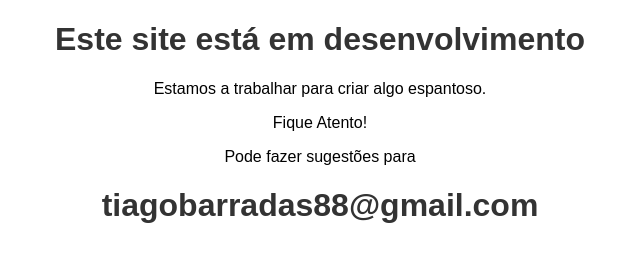
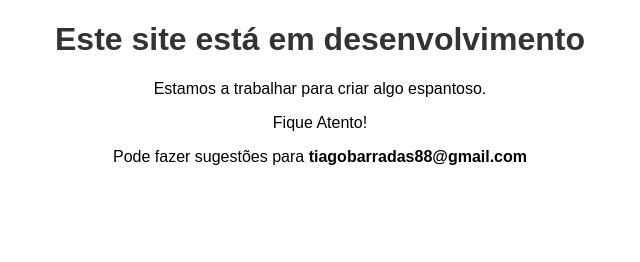
Before and after one commit to Tiago-Elephant/Tiago-Website, a plain HTML site: page index.html in a window 1280 px wide. Shown: the whole page, without its empty margins (320-960 px from the left). Drawn offline with Linux system fonts and the light colour scheme.

Commit message:
Update index.html

```diff
--- a/index.html
+++ b/index.html
@@ -18,7 +18,7 @@
     <h1>Este site está em desenvolvimento</h1>
     <p>Estamos a trabalhar para criar algo espantoso. </p>
     <p> Fique Atento!</p>
-    <p>Pode fazer sugestões para <h1>tiagobarradas88@gmail.com</h1></p>
+    <p>Pode fazer sugestões para <strong>tiagobarradas88@gmail.com</strong></p>
 
 </body>
 </html>
```
